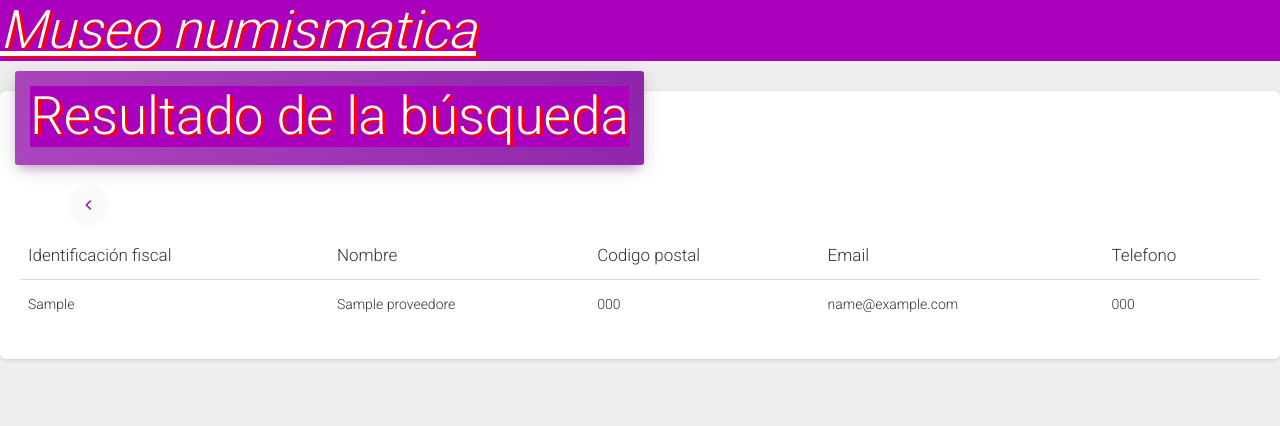
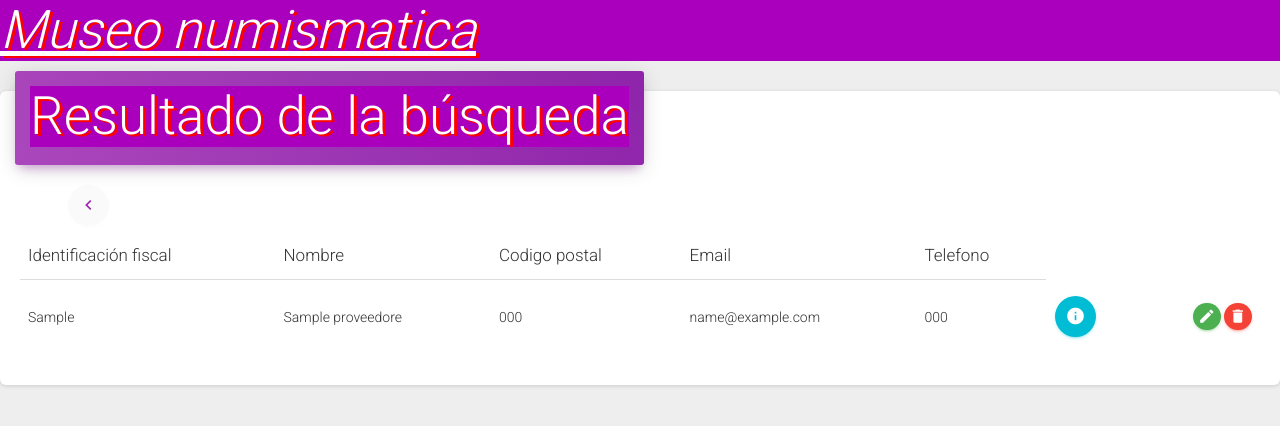
Before and after one commit to leichenxu/SD, a Spring app: template src/main/resources/templates/search_result_proveedor.html in a window 1280 px wide. Shown: the top 426 px of the page. Run offline with Thymeleaf, Linux system fonts and the light colour scheme; the template is opened without the code that fills it: most values are stand-ins (such as "Sample title", 1, 10 or a date in 2020); data that the repository does not hold is empty; some libraries are stand-ins or nearby versions.

Commit message:
Can edit/delete in search result html

```diff
--- a/src/main/resources/templates/search_result_proveedor.html
+++ b/src/main/resources/templates/search_result_proveedor.html
@@ -45,6 +45,24 @@
                 <td><span th:text="${proveedor.codigoPostal}"></span></td>
                 <td><span th:text="${proveedor.email}"></span></td>
                 <td><span th:text="${proveedor.telefono}"></span></td>
+                <!--boton de info -->
+                <td><a th:href="@{'/ejemplar/proveedor/' + ${proveedor.id}}">
+                    <button type="submit" class="btn btn-info btn-fab btn-round">
+                        <i class="material-icons">info</i>
+                    </button>
+                </a></td>
+                <td class="td-actions text-right">
+                    <button type="button" rel="tooltip"
+                            class="btn btn-success btn-round" data-toggle="modal"
+                            th:onclick="'window.location.href =\''+@{/proveedor/edit/{id}(id=${proveedor.id})}+'\''">
+                        <i class="material-icons">edit</i>
+                    </button>
+                    <button type="button" rel="tooltip"
+                            class="btn btn-danger btn-round"
+                            th:onclick="'window.location.href =\''+@{/proveedor/delete/{id}(id=${proveedor.id})}+'\''">
+                        <i class="material-icons">delete</i>
+                    </button>
+                </td>
             </tr>
             </tbody>
         </table>
```
Also changed, not shown: src/main/resources/templates/search_result_ejemplar.html (+12 -0 lines), src/main/resources/templates/search_result_moneda.html (+12 -0 lines).
